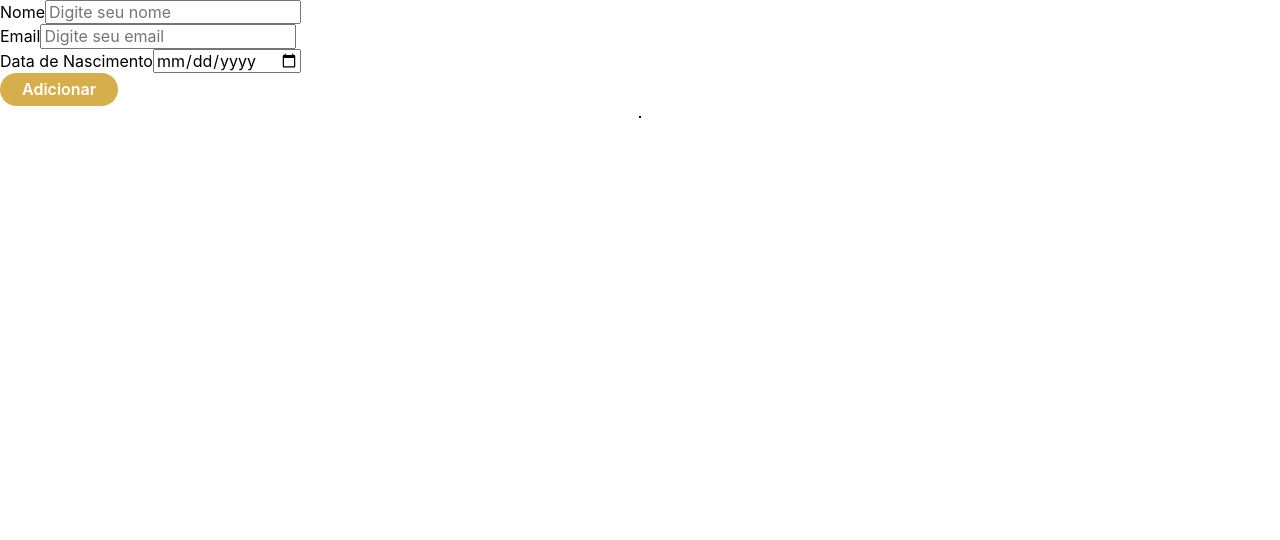
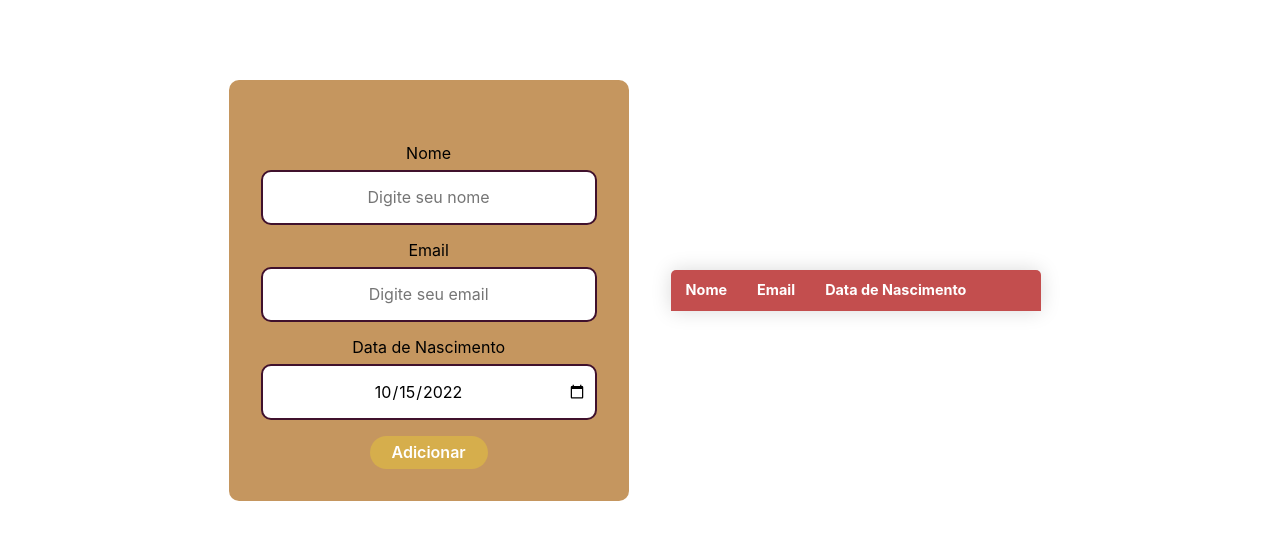
Before and after one commit to brunosabbagmachado/crud-react, a React (Create React App) app: page / in a window 1280 px wide. Shown: the top 540 px of the page. Built offline with nearby package versions, Linux system fonts and the light colour scheme.

Commit message:
funçao deletar implementada

```diff
--- a/src/components/Formulario/Formulario.module.scss
+++ b/src/components/Formulario/Formulario.module.scss
@@ -0,0 +1,30 @@
+.principal {
+    flex-grow: 1;
+    flex-basis: auto;
+    min-width: 400px;
+    padding: 4em 2em 2em;
+    box-sizing: border-box;
+    display: flex;
+    background: #C5965F;
+    border-radius: 10px;
+    gap: 2em;
+}
+
+.formulario {
+    width: 100%;
+    text-align: center;
+}
+
+.formulario label {
+    display: block;
+}
+
+.formulario input {
+    width: 100%;
+    box-sizing: border-box;
+    margin: 0.5em 0 1em;
+    padding: 1em 0.5em;
+    border-radius: 10px;
+    border: 2px solid #40112D;
+    text-align: center;
+}
--- a/src/components/Formulario/index.tsx
+++ b/src/components/Formulario/index.tsx
@@ -1,8 +1,7 @@
 import { useState } from 'react';
 import Botao from 'components/Botao';
 import { IDados } from 'types/dados';
-import style from './Formularo.module.scss';
-import { format } from 'path';
+import style from './Formulario.module.scss';
 
 interface Props {
   setDados: React.Dispatch<React.SetStateAction<IDados[]>>
@@ -13,22 +12,21 @@ export default function Formulario({ setDados }: Props) {
   const [nome, setNome] = useState('');
   const [email, setEmail] = useState('');
 
-  const [date, setDate] = useState(new Date().toISOString().split(',')[0]);
+  const [date, setDate] = useState(new Date().toISOString().split('T')[0]);
 
   function adicionarTarefa(evento: React.FormEvent<HTMLFormElement>) {
     evento.preventDefault();
 
-    setDados(dadosAntigos => [...dadosAntigos, {nome, email, date}]);
+    setDados(dadosAntigos => [...dadosAntigos, { nome, email, date }]);
 
     setNome('');
     setEmail('');
   }
 
   return (
-    <main className='conteudo'>
-
-      <div className='principal'>
-        <form className='adicionar' id='novoItem' onSubmit={adicionarTarefa}>
+    <section>
+      <div className={style.principal}>
+        <form className={style.formulario} id='novoItem' onSubmit={adicionarTarefa}>
           <div>
             <label htmlFor='nome'>Nome</label>
             <input
@@ -67,10 +65,10 @@ export default function Formulario({ setDados }: Props) {
           </div>
           <Botao
             type='submit'>
-              Adicionar
+            Adicionar
           </Botao>
         </form>
       </div>
-    </main>
+    </section>
   );
 }
--- a/src/components/Lista/Item/Item.module.scss
+++ /dev/null
@@ -1,4 +0,0 @@
-.tr, td {
-    border: 1px solid;
-    padding: 10px;
-}
--- a/src/components/Lista/Item/index.tsx
+++ b/src/components/Lista/Item/index.tsx
@@ -1,11 +1,14 @@
-import style from './Item.module.scss';
+export default function Item({ nome, email, date }: { nome: string, email: string, date: string }) {
 
-export default function Item({ nome, email, date }: { nome: string, email: string, date: string}) {
+  const apaga = () => document.getElementById('linha')?.remove();
+
   return (
-    <tr className={style.tr}>
+    <tr id="linha">
       <td>{nome}</td>
       <td>{email}</td>
       <td>{date}</td>
+      <td><button>Editar</button></td>
+      <td><button onClick={apaga}>Excluir</button></td>
     </tr>
   );
 }
--- a/src/components/Lista/Lista.module.scss
+++ b/src/components/Lista/Lista.module.scss
@@ -1,6 +1,26 @@
 .tabela {
-    border: 1px solid;
-    margin: 10px auto;
-    text-align: center;
+    border-collapse: collapse;
+    margin: 25px 10px;
+    font-size: 0.9em;
+    min-width: 300px;
+    border-radius: 5px 5px 0 0;
+    overflow: hidden;
+    box-shadow: 0 0 20px rgba(0, 0, 0, 0.15);
 
+
+    & thead tr {
+        background-color: #c34e4e;
+        color: #ffffff;
+        text-align: center;
+        font-weight: bold;
+    }
+
+    & th, td {
+        padding: 12px 15px;
+    }
+
+    & tbody tr {
+        border-bottom: 1px solid #dddddd;
+        text-align: center;
+    }
 }
--- a/src/components/Lista/index.tsx
+++ b/src/components/Lista/index.tsx
@@ -1,23 +1,32 @@
 import { IDados } from 'types/dados';
 import Item from './Item';
-import style from  './Lista.module.scss';
+import style from './Lista.module.scss';
 
 interface Props {
   dados: IDados[];
 }
 
-export default function Lista({dados}: Props) {
+export default function Lista({ dados }: Props) {
 
   return (
-    <div>
-      <table className={style.tabela}>
+    <table className={style.tabela}>
+      <thead>
+        <tr>
+          <th>Nome</th>
+          <th>Email</th>
+          <th>Data de Nascimento</th>
+          <th></th>
+          <th></th>
+        </tr>
+      </thead>
+      <tbody>
         {dados.map((item, index) => (
           <Item
             key={index}
             {...item}
           />
         ))}
-      </table>
-    </div>
+      </tbody>
+    </table>
   );
 }
--- a/src/pages/Crud/Crud.module.scss
+++ b/src/pages/Crud/Crud.module.scss
@@ -0,0 +1,9 @@
+.conteudo {
+    min-width: 400px;
+    padding: 10vh 3em 0;
+    display: flex;
+    flex-wrap: wrap;
+    align-items: center;
+    justify-content: center;
+    gap: 2em;
+}
--- a/src/pages/Crud/index.tsx
+++ b/src/pages/Crud/index.tsx
@@ -2,15 +2,16 @@ import { useState } from 'react';
 import Formulario from 'components/Formulario';
 import { IDados } from 'types/dados';
 import Lista from 'components/Lista';
+import style from './Crud.module.scss';
 
 export default function Crud() {
 
   const [dados, setDados] = useState<IDados[]>([]);
 
   return (
-    <>
+    <main className={style.conteudo}>
       <Formulario setDados={setDados} />
       <Lista dados={dados} />
-    </>
+    </main>
   );
 }
```
